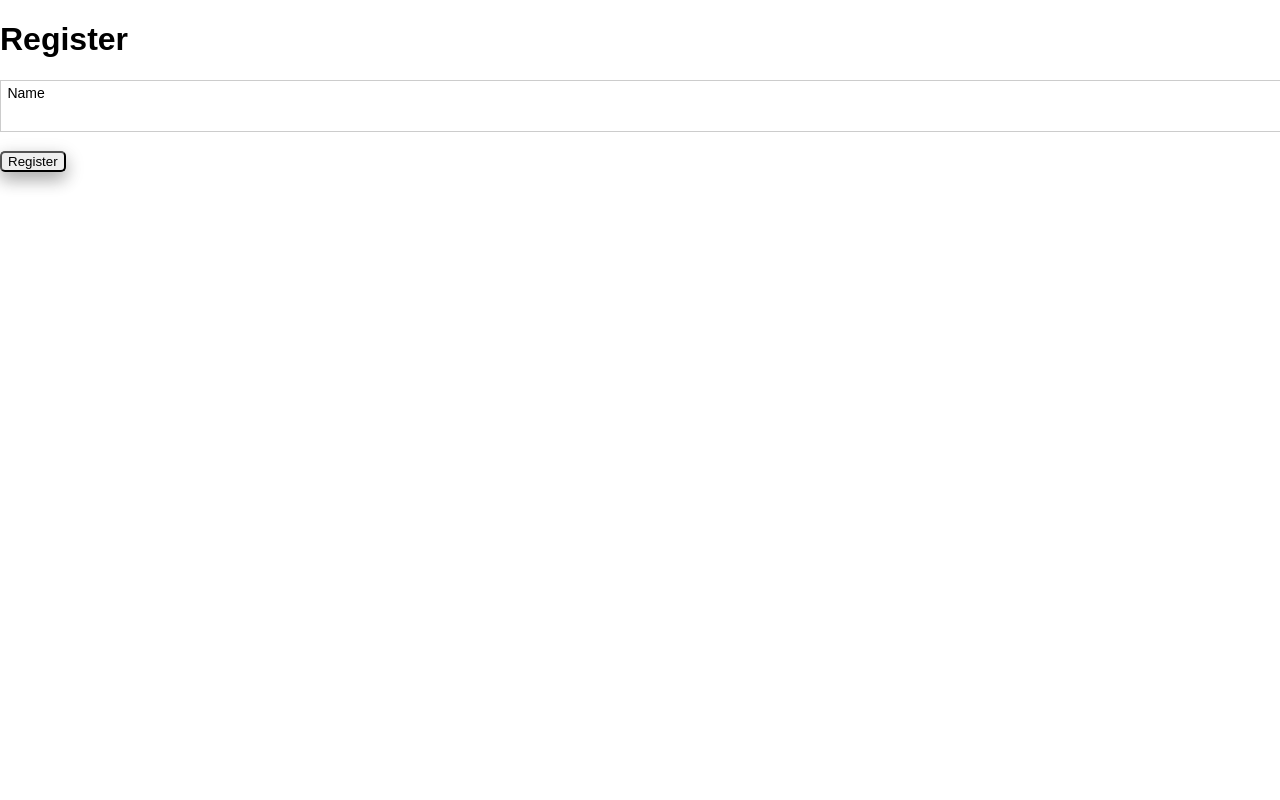
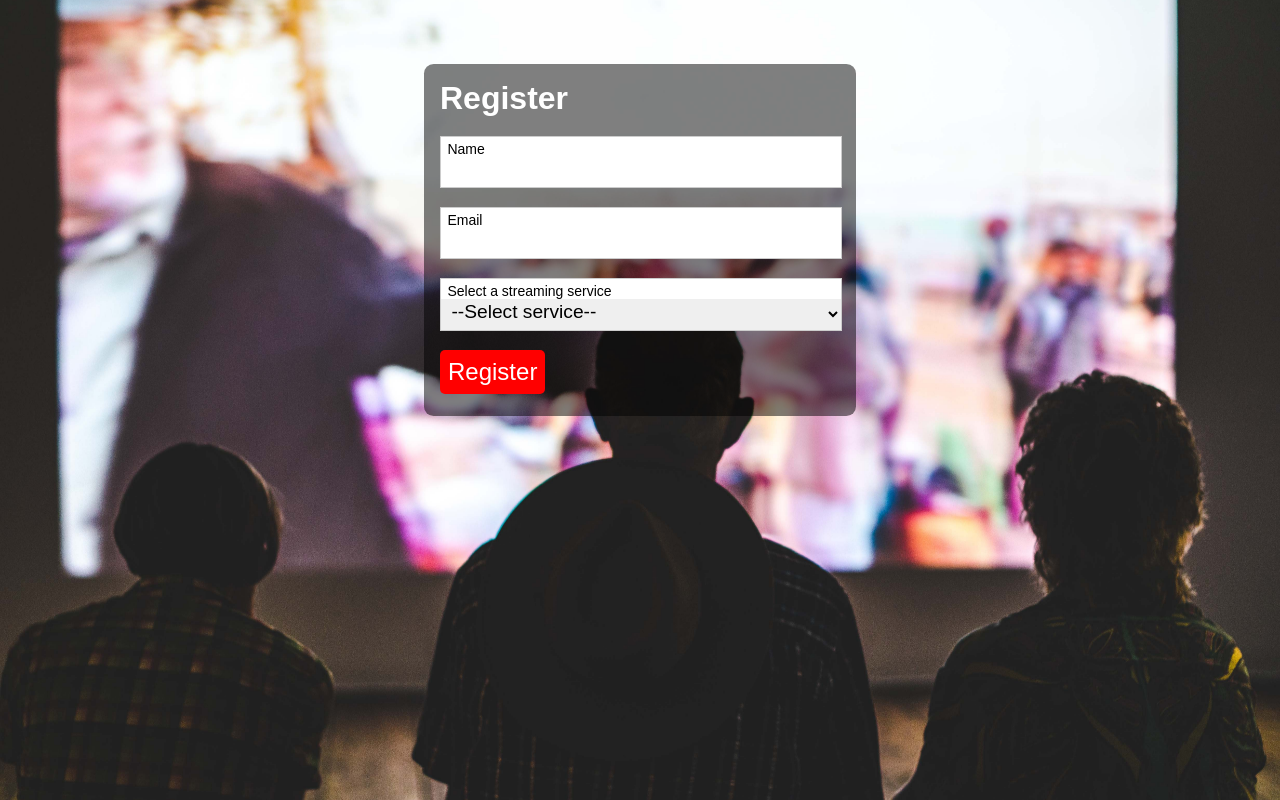
Before and after one commit to 6JoeB/stream-share, a React (Create React App) app in the folder frontend/: page /register in a window 1280 px wide. Built offline with nearby package versions, Linux system fonts and the light colour scheme.

Commit message:
Updated register page with styling and complete form

```diff
--- a/frontend/src/App.css
+++ b/frontend/src/App.css
@@ -117,7 +117,7 @@
 
 /* layout */
 
-.landing {
+.background {
 	position: relative;
 	background: url("./img/screen-watching-background.jpg") no-repeat center center;
 	background-attachment: fixed;
@@ -135,6 +135,15 @@
 	border-radius: 0.6rem;
 }
 
+.register--container {
+	height: 22rem;
+	width: 27rem;
+	position: relative;
+	top: 8%;
+	background: rgba(0, 0, 0, 0.5);
+	border-radius: 0.6rem;
+}
+
 /* buttons */
 
 .button {
@@ -143,7 +152,8 @@
 	cursor: pointer;
 	display: inline-block;
 	text-decoration: none;
-	box-shadow: 0 8px 16px 0 rgba(0, 0, 0, 0.2), 0 6px 20px 0 rgba(0, 0, 0, 0.19);
+	border: none;
+	/* box-shadow: 0 8px 16px 0 rgba(0, 0, 0, 0.2), 0 6px 20px 0 rgba(0, 0, 0, 0.19); */
 }
 
 .button--primary {
@@ -157,6 +167,10 @@
 
 /* forms */
 
+.display--flex {
+	display: flex;
+}
+
 .form .form--group {
 	margin: 1.2rem 0;
 	padding: 0;
@@ -167,13 +181,16 @@
 	margin-top: 0.3rem;
 	color: #888;
 }
+
 .form .form--placeholder {
 	font-size: 14px;
 	display: flex;
 	padding-left: 0.4rem;
 	padding-top: 0.23rem;
 	background-color: white !important;
+	color: black;
 }
+
 .form .form--input {
 	border: none;
 	display: block;
@@ -186,7 +203,6 @@
 	margin: 0px;
 	min-height: 0px;
 	min-width: 0px;
-	/* background-color: white !important; */
 }
 
 .form .form--input:focus {
--- a/frontend/src/components/layout/LandingPage.jsx
+++ b/frontend/src/components/layout/LandingPage.jsx
@@ -3,11 +3,11 @@ import { Link } from "react-router-dom";
 
 const LandingPage = () => {
 	return (
-		<section className='landing'>
+		<section className='background'>
 			<div className='landing--overlay m--auto'>
 				<div className='text--centered'>
 					<h1 className='text--xxlarge m--0 p--1'>
-						Stream Share <i class='fas fa-user-friends'></i>
+						Stream Share <i className='fas fa-user-friends'></i>
 					</h1>
 				</div>
 				<div className='landing-info p'>
--- a/frontend/src/components/register/Register.jsx
+++ b/frontend/src/components/register/Register.jsx
@@ -4,11 +4,10 @@ const Register = () => {
 	const [formData, setFormData] = useState({
 		name: "",
 		email: "",
-		countryFrom: "",
-		streamingServiceChoice: "",
+		streamingService: "",
 	});
 
-	const { name, email, countryFrom, streamingServiceChoice } = formData;
+	const { name, email, streamingService } = formData;
 
 	const onChange = (e) => setFormData({ ...formData, [e.target.name]: e.target.value });
 
@@ -18,14 +17,16 @@ const Register = () => {
 	};
 
 	return (
-		<div>
-			<h1>Register</h1>
-			<form className='form' onSubmit={(e) => onSubmit(e)}>
+		<div className='background'>
+			<div className='register--container m--auto'>
+				<div className='p'>
+					<h1 className='m'>Register</h1>
+					<form className='form m' onSubmit={(e) => onSubmit(e)}>
 						<label className='form--group'>
 							<div className='form--placeholder'>
 								<span>Name</span>
 							</div>
-					<div>
+							<div className='display--flex'>
 								<input
 									className='form--input'
 									autocomplete='off'
@@ -37,8 +38,48 @@ const Register = () => {
 								/>
 							</div>
 						</label>
-				<input type='submit' className='button button-primary' value='Register' />
+						<label className='form--group'>
+							<div className='form--placeholder'>
+								<span>Email</span>
+							</div>
+							<div className='display--flex'>
+								<input
+									className='form--input'
+									autocomplete='off'
+									type='email'
+									name='email'
+									value={email}
+									onChange={(e) => onChange(e)}
+									required
+								/>
+							</div>
+						</label>
+						<label className='form--group'>
+							<div className='form--placeholder'>
+								<span>Select a streaming service</span>
+							</div>
+							<select
+								className='form--input'
+								onChange={(e) => onChange(e)}
+								name='streamingService'
+								required
+							>
+								<option value='' selected>
+									--Select service--
+								</option>
+								<option value='Netflix'>Netflix</option>
+								<option value='Disney+'>Disney+</option>
+								<option value='Amazon Prime'>Amazon Prime</option>
+							</select>
+						</label>
+						<input
+							type='submit'
+							className='button button--primary p text--medium'
+							value='Register'
+						/>
 					</form>
+				</div>
+			</div>
 		</div>
 	);
 };
```
Lines whose indentation alone changed are shown as unchanged.
